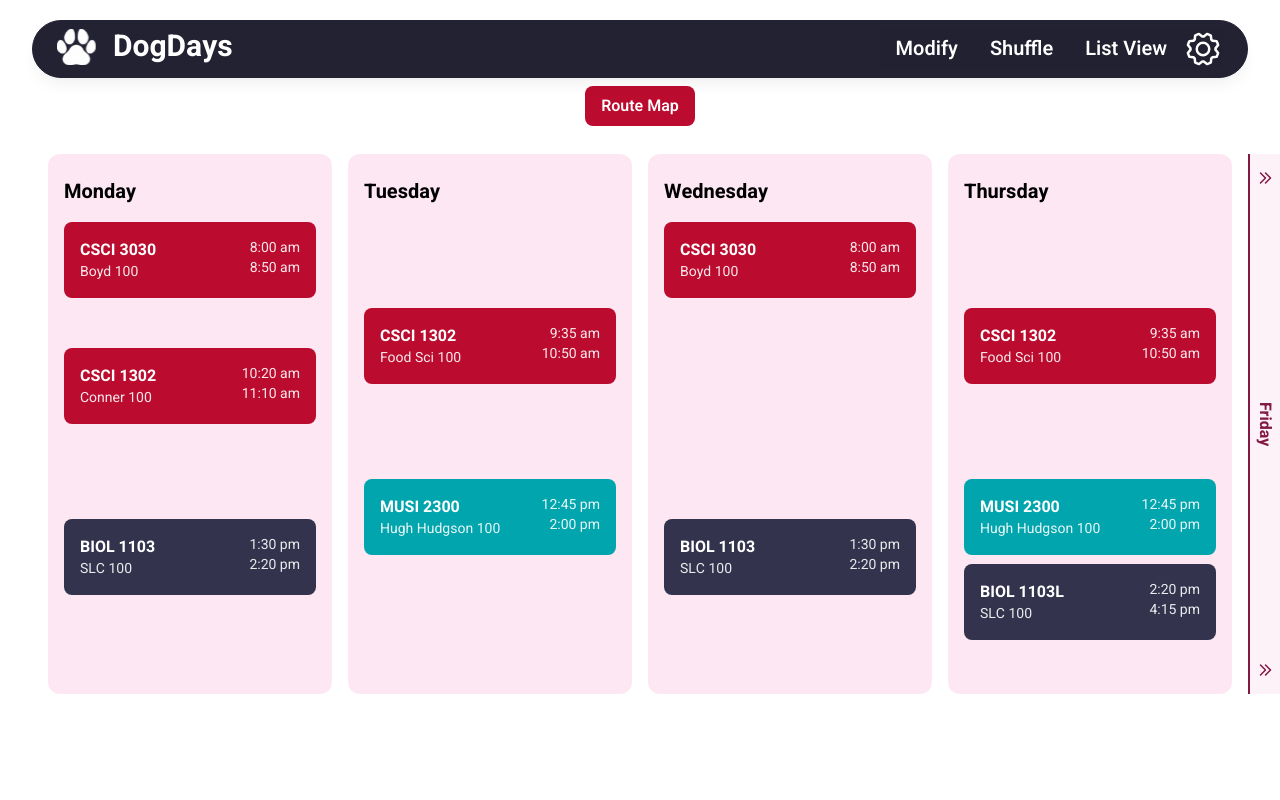
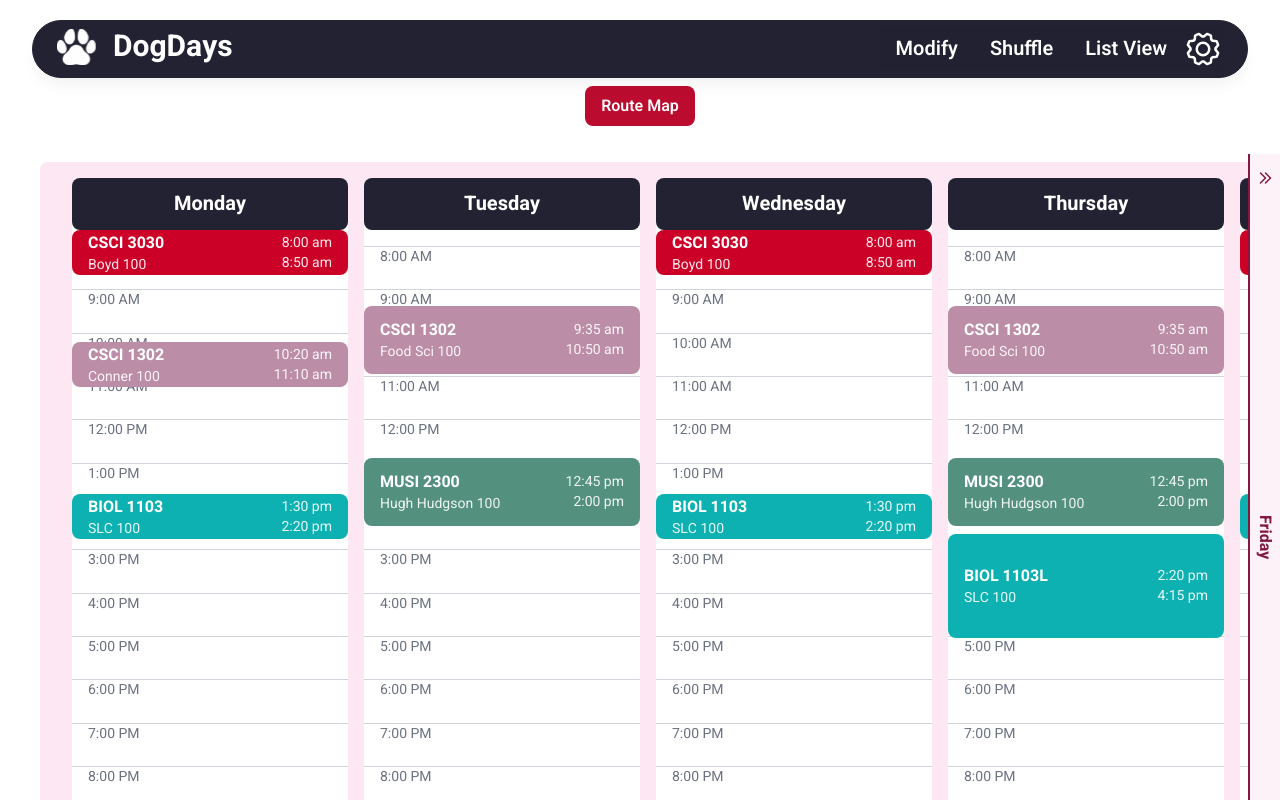
Before and after one commit to DevDogs-UGA/Optimal-Schedule-Builder, a Next.js app in the folder frontend/: page /schedules in a window 1280 px wide. Shown: the top 800 px of the page. Built offline with nearby package versions, Linux system fonts and the light colour scheme.

Commit message:
New Styling for Schedule View

```diff
--- a/frontend/src/app/schedules/page.tsx
+++ b/frontend/src/app/schedules/page.tsx
@@ -6,6 +6,54 @@ import WeekSchedule from "@/components/schedules/WeekSchedule";
 import Link from "next/link";
 
 export default function SchedulePage() {
+  const bgColors = [
+    "bg-[#cc0128]",
+    "bg-[#bc8da7]",
+    "bg-[#0db1b1]",
+    "bg-[#53917e]",
+    "bg-[#202c59]",
+  ];
+
+  // Map colors to course (if the course includes a lab, drop the L from the string)
+  const colorMapping: { [key: string]: string } = {};
+  const usedColors: Set<string | undefined> = new Set();
+
+  function getBgColorForClass(classTitle: string): string {
+    // Check if color has already been used
+    if (colorMapping[classTitle]) {
+      return colorMapping[classTitle];
+    }
+
+    // Find an unused color
+    let colorToAssign: string | undefined;
+
+    // Assign unused color
+    if (usedColors.size < bgColors.length) {
+      for (const color of bgColors) {
+        if (!usedColors.has(color)) {
+          colorToAssign = color;
+          usedColors.add(color); // Mark color as used
+          break;
+        }
+      }
+    } else {
+      // All colors have been used, so reset colors to be reused
+      usedColors.clear();
+
+      // Reassign the color to the first class that needs a color
+      colorToAssign = bgColors[usedColors.size % bgColors.length];
+      usedColors.add(colorToAssign);
+    }
+    // If no color assigned
+    if (!colorToAssign) {
+      colorToAssign = "bg-gray-500";
+    }
+
+    // Store the assign color for classTitle
+    colorMapping[classTitle] = colorToAssign;
+    return colorToAssign;
+  }
+
   const weekScheduleData: WeekScheduleType = {
     Monday: [
       {
@@ -27,7 +75,7 @@ export default function SchedulePage() {
         openSeats: 100,
         maxSeats: 100,
         waitlist: 0,
-        bgColor: "bg-bulldog-red",
+        bgColor: getBgColorForClass("CSCI 3030"),
         borderColor: "border-bulldog-red",
         currentDay: "MW",
         otherTimes: ["F", "8:00 - 8:50 am", "Chemistry 100"],
@@ -51,7 +99,7 @@ export default function SchedulePage() {
         openSeats: 100,
         maxSeats: 100,
         waitlist: 0,
-        bgColor: "bg-bulldog-red",
+        bgColor: getBgColorForClass("CSCI 1302"),
         borderColor: "border-bulldog-red",
         currentDay: "M",
         otherTimes: ["TR", "9:35 am - 10:50 am", "Food Sci 100"],
@@ -75,7 +123,7 @@ export default function SchedulePage() {
         openSeats: 100,
         maxSeats: 100,
         waitlist: 0,
-        bgColor: "bg-dev-dog-blue",
+        bgColor: getBgColorForClass("BIOL 1103"),
         borderColor: "border-dev-dog-blue",
 
         currentDay: "MWF",
@@ -102,7 +150,7 @@ export default function SchedulePage() {
         openSeats: 100,
         maxSeats: 100,
         waitlist: 0,
-        bgColor: "bg-bulldog-red",
+        bgColor: getBgColorForClass("CSCI 1302"),
         borderColor: "border-bulldog-red",
         currentDay: "TR",
         otherTimes: ["M", "10:20 am - 11:10 am", "Conner 100"],
@@ -127,7 +175,7 @@ export default function SchedulePage() {
         openSeats: 100,
         maxSeats: 100,
         waitlist: 0,
-        bgColor: "bg-lake-herrick",
+        bgColor: getBgColorForClass("MUSI 2300"),
         borderColor: "border-lake-herrick",
         currentDay: "TR",
         otherTimes: ["", "", ""],
@@ -153,7 +201,7 @@ export default function SchedulePage() {
         openSeats: 100,
         maxSeats: 100,
         waitlist: 0,
-        bgColor: "bg-bulldog-red",
+        bgColor: getBgColorForClass("CSCI 3030"),
         borderColor: "border-bulldog-red",
         currentDay: "MW",
         otherTimes: ["F", "8:00 am - 8:50 am", "Chemistry 100"],
@@ -177,7 +225,7 @@ export default function SchedulePage() {
         openSeats: 100,
         maxSeats: 100,
         waitlist: 0,
-        bgColor: "bg-dev-dog-blue",
+        bgColor: getBgColorForClass("BIOL 1103"),
         borderColor: "border-dev-dog-blue",
         currentDay: "MWF",
         otherTimes: ["", "", ""],
@@ -203,7 +251,7 @@ export default function SchedulePage() {
         openSeats: 100,
         maxSeats: 100,
         waitlist: 0,
-        bgColor: "bg-bulldog-red",
+        bgColor: getBgColorForClass("CSCI 1302"),
         borderColor: "border-bulldog-red",
         currentDay: "TR",
         otherTimes: ["M", "10:20 am - 11:10 am", "Conner 100"],
@@ -227,7 +275,7 @@ export default function SchedulePage() {
         openSeats: 100,
         maxSeats: 100,
         waitlist: 0,
-        bgColor: "bg-lake-herrick",
+        bgColor: getBgColorForClass("MUSI 2300"),
         borderColor: "border-lake-herrick",
         currentDay: "TR",
         otherTimes: ["", "", ""],
@@ -251,7 +299,7 @@ export default function SchedulePage() {
         openSeats: 100,
         maxSeats: 100,
         waitlist: 0,
-        bgColor: "bg-dev-dog-blue",
+        bgColor: getBgColorForClass("BIOL 1103"),
         borderColor: "border-dev-dog-blue",
         currentDay: "R",
         otherTimes: ["", "", ""],
@@ -277,7 +325,7 @@ export default function SchedulePage() {
         openSeats: 100,
         maxSeats: 100,
         waitlist: 0,
-        bgColor: "bg-bulldog-red",
+        bgColor: getBgColorForClass("CSCI 3030"),
         borderColor: "border-bulldog-red",
         currentDay: "F",
         otherTimes: ["MW", "8:00 - 8:50 am", "Boyd 100"],
@@ -301,7 +349,7 @@ export default function SchedulePage() {
         openSeats: 100,
         maxSeats: 100,
         waitlist: 0,
-        bgColor: "bg-dev-dog-blue",
+        bgColor: getBgColorForClass("BIOL 1103"),
         borderColor: "border-dev-dog-blue",
         currentDay: "MWF",
         otherTimes: ["", "", ""],
--- a/frontend/src/components/schedules/DayClass.tsx
+++ b/frontend/src/components/schedules/DayClass.tsx
@@ -3,6 +3,27 @@ import { type ClassData } from "@/types/scheduleTypes";
 import { useState, useEffect } from "react";
 
 type DayClassProps = ClassData;
+
+// Convert 12-hours to 24-hours
+function convertToMinutes(time: string): number {
+  const [hour, minute] = time.split(":").map((val) => parseInt(val, 10));
+  const suffix = time.slice(-2).toLowerCase();
+  let convertedTime = hour! * 60 + minute!; // The ! assers the tyoe of hour and minute as number since they could be undefined. If there's an error it means one of these is undefined.
+  if (suffix === "pm" && hour !== 12) {
+    convertedTime += 12 * 60;
+  }
+  if (suffix === "am" && hour === 12) {
+    convertedTime -= 12 * 60;
+  }
+  return convertedTime;
+}
+
+// Duration of course for the day
+function getDuration(timeStart: string, timeEnd: string): number {
+  const startMinutes = convertToMinutes(timeStart);
+  const endMinutes = convertToMinutes(timeEnd);
+  return endMinutes - startMinutes;
+}
 
 // Allows course block info window to resize itself relative to the screen size
 function useResize() {
@@ -308,6 +329,15 @@ export default function DayClass({
   currentDay,
   otherTimes,
 }: DayClassProps) {
+  // Find course duartion
+  const duration = getDuration(timeStart, timeEnd);
+
+  // Position of class block based on start time
+  const startPosition = `${timeDifference ? `${timeDifference * 0.8}px` : "0px"}`;
+
+  // Height of class block based on duration
+  const classHeight = `${duration * 0.9}px`;
+
   // Open course block info popup
   const [courseBlockClicked, setcourseBlockClicked] = useState(false);
   const courseBlockInfo = () => {
@@ -317,13 +347,23 @@ export default function DayClass({
   return (
     <div className={`relative ${className}`} onClick={courseBlockInfo}>
       <div
-        className={`w-full rounded-lg p-4 transition duration-150 ease-in-out hover:bg-black ${bgColor} flex justify-between`}
+        className="absolute inset-0 border-r-2 bg-gray-100"
+        style={{
+          height: "100%",
+          width: "100%",
+          backgroundSize: "100% 60px",
+        }}
+      ></div>
+
+      <div
+        className={`w-full rounded-lg p-4 transition duration-150 ease-in-out hover:bg-black ${bgColor} flex items-center justify-between`}
         style={{
           position: "absolute",
-          top: timeDifference ? `${timeDifference * 0.9}px` : "0px",
+          top: startPosition, //timeDifference ? `${timeDifference * 0.9}px` : "0px",
+          height: classHeight,
         }}
       >
-        <div className="">
+        <div>
           <h2 className="font-bold text-white">{classTitle}</h2>
           {locationShort && (
             <p className="text-sm text-white/90">{locationShort}</p>
--- a/frontend/src/components/schedules/WeekSchedule.tsx
+++ b/frontend/src/components/schedules/WeekSchedule.tsx
@@ -82,6 +82,39 @@ export default function WeekSchedule({ weekData }: WeekScheduleProps) {
     return () => controller.abort();
   }, [handleScroll]);
 
+  /*
+   * Create lines for each hour under each day. (8AM to 10PM)
+   */
+  const createHourlySections = () => {
+    const sections = [];
+    const startHour = 8; // 8AM
+    const endHour = 22; // 10PM
+    const totalHours = endHour - startHour + 1;
+    const sectionHeight = 50 / totalHours;
+    for (let hour = startHour; hour <= endHour; hour++) {
+      // convert 24-hour to am/pm
+      const ampm = hour > 12 ? hour - 12 : hour;
+      const period = hour >= 12 ? "PM" : "AM";
+      const timeString = `${ampm}:00 ${period}`;
+      sections.push(
+        <div
+          key={hour}
+          className="h- relative w-full border-t border-gray-300"
+          style={{
+            height: `${sectionHeight}%`,
+            top: `${(hour - startHour) * sectionHeight}%`,
+            zIndex: 0, // lines stay behind course blocks
+          }}
+        >
+          <span className="absolute left-0 px-4 text-sm text-gray-500">
+            {timeString}
+          </span>
+        </div>,
+      );
+    }
+    return sections;
+  };
+
   return (
     <div className="relative z-0 mx-auto w-screen max-w-[1800px] overflow-hidden px-8">
       <button
@@ -96,26 +129,36 @@ export default function WeekSchedule({ weekData }: WeekScheduleProps) {
       </button>
 
       <section
-        className="grid h-[540px] w-full snap-x snap-mandatory grid-cols-[1rem_repeat(5,calc((100%-1rem)/var(--cols)))] overflow-x-auto scroll-smooth [--cols:1] sm:[--cols:2] md:overflow-hidden lg:[--cols:3] xl:[--cols:4] 2xl:[--cols:5]"
+        className="scroll-smoothp-1 m-2 grid h-[750px] w-full snap-x snap-mandatory grid-cols-[1rem_repeat(5,calc((100%-1rem)/var(--cols)))] overflow-x-auto rounded-lg bg-pink-200/50 p-4 [--cols:1] sm:[--cols:2] md:overflow-hidden lg:[--cols:3] xl:[--cols:4] 2xl:[--cols:5]"
         ref={scrollportRef}
       >
         <div />
 
         {Object.entries(weekData).map(([day, classes]) => (
           <div className="snap-end snap-always pr-4" data-title={day} key={day}>
-            <article className="flex h-full w-full flex-col gap-4 rounded-xl bg-pink-200/50 px-4 py-6">
-              <h2 className="text text-xl font-bold">{day}</h2>
-              <div>
-                {classes.map((classData, index) => (
-                  <DayClass
-                    key={`${day}-${classData.classTitle}-${index}`}
-                    {...classData}
-                    timeDifference={differenceInMinutes(
-                      new Date(`1970/01/01 ${classData.timeStart}`),
-                      new Date("1970/01/01 8:00 am"),
-                    )}
-                  />
-                ))}
+            <article className="flex h-full w-full flex-col gap-4 rounded-xl bg-white px-0 py-0">
+              <h2 className="text rounded-lg bg-[#222233] px-4 py-3 text-center text-xl font-bold text-white">
+                {day}
+              </h2>
+              <div className="relative h-full">
+                {createHourlySections()}
+                {classes.map((classData, index) => {
+                  const startDiff = differenceInMinutes(
+                    new Date(`1970/01/01 ${classData.timeStart}`),
+                    new Date("1970/01/01 3:06 pm"), // This time is not correct it should be 8:00 AM, but it positions the course blocks correctly
+                  );
+                  const duration = differenceInMinutes(
+                    new Date(`1970/01/01 ${classData.timeEnd}`),
+                    new Date(`1970/01/01 ${classData.timeStart}`),
+                  );
+                  return (
+                    <DayClass
+                      key={`${day}-${classData.classTitle}-${index}`}
+                      {...classData}
+                      timeDifference={startDiff}
+                    />
+                  );
+                })}
               </div>
             </article>
           </div>
```
